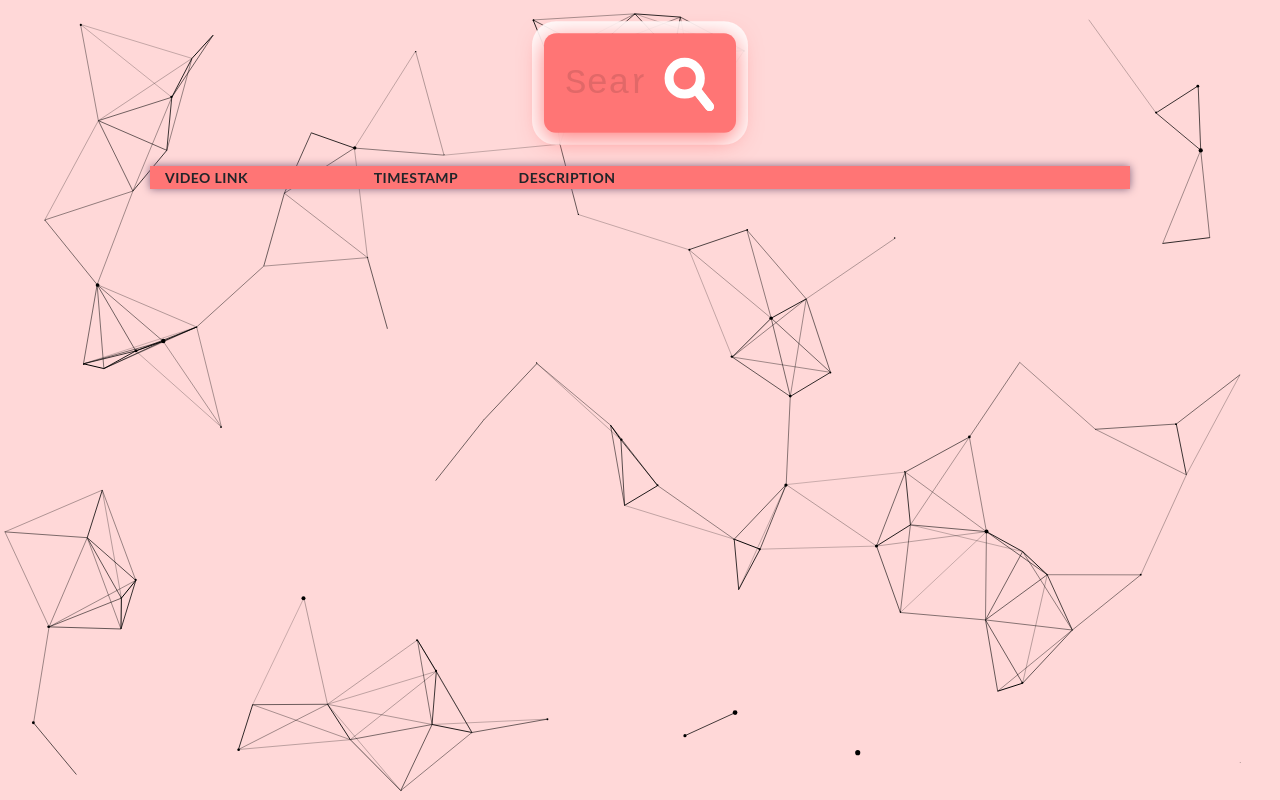
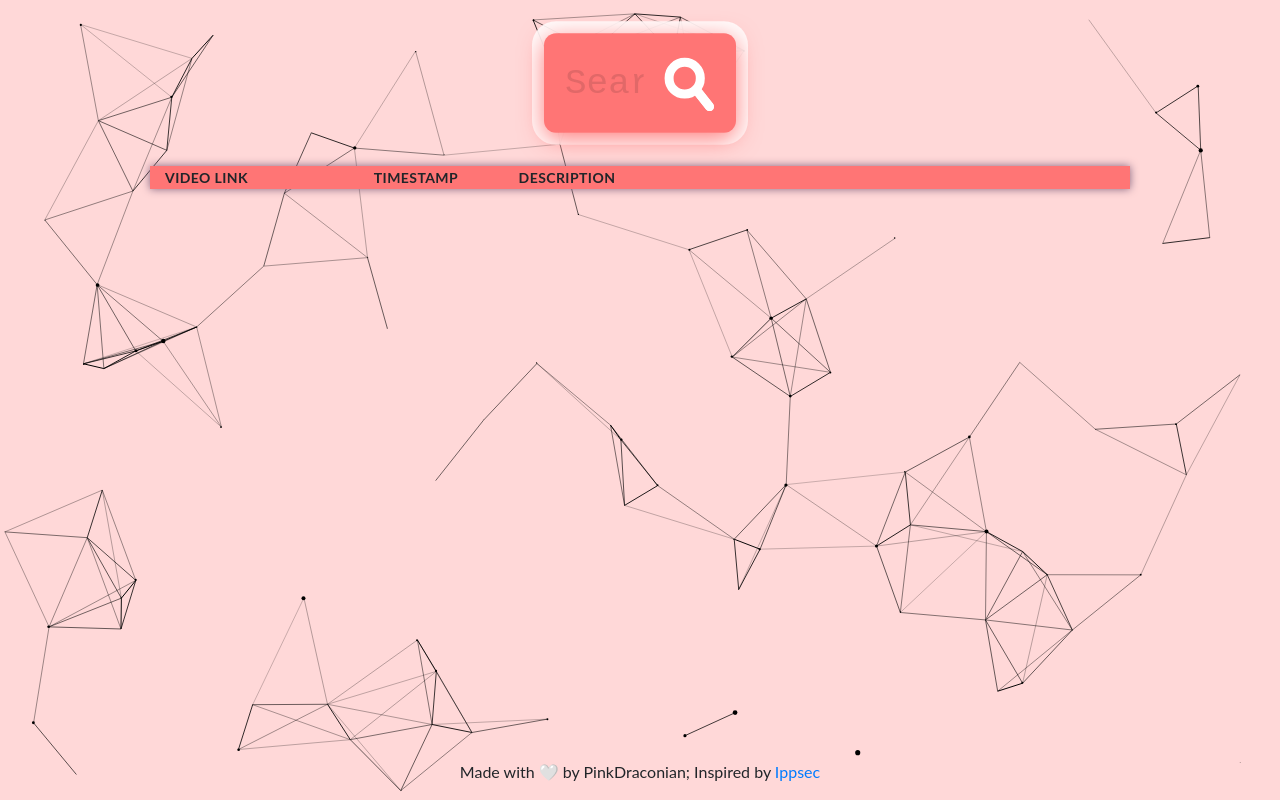
Before and after one commit to PinkDraconian/pinkdraconian, a plain HTML site: page index.html in a window 1280 px wide. Drawn offline with nearby package versions, Linux system fonts and the light colour scheme.

Commit message:
Added footer

```diff
--- a/css/table.css
+++ b/css/table.css
@@ -42,3 +42,19 @@ tr {
 .col-3 {
     width: 70%;
 }
+
+#page-container {
+    position: relative;
+    min-height: 100vh;
+}
+
+#content-wrap {
+    padding-bottom: 2.5rem;    /* Footer height */
+}
+
+#footer {
+    position: absolute;
+    bottom: 0;
+    width: 100%;
+    height: 2.5rem;            /* Footer height */
+}
--- a/index.html
+++ b/index.html
@@ -16,6 +16,8 @@
 </head>
 <body>
 
+    <div id="page-container">
+        <div id="content-wrap">
             <div id="cover">
                     <div class="tb">
                         <div class="td"><input id="search" type="text" placeholder="Search" name="q" onClick="this.select();" ondblclick="this.setSelectionRange(0, 0); this.selectionStart = this.selectionEnd = this.value.length;"></div>
@@ -37,12 +39,16 @@
                 </tr>
             </table>
             </div>
+        </div>
+        <footer id="footer" style="height:auto;">
+            <p style="text-align: center">Made with 🤍 by PinkDraconian; Inspired by <a href="https://ippsec.rocks">Ippsec</a></p>
+        </footer>
 
         <!-- Drawing canvas -->
         <!-- <canvas id="handwrittenDigitCanvas" width="280" height="280"></canvas> -->
+        <canvas class="background"></canvas>
+    </div>
 
-
-    <canvas class="background"></canvas>
 
     <!-- Optional JavaScript -->
     <!-- jQuery first, then Popper.js, then Bootstrap JS -->
```
Lines whose indentation alone changed are shown as unchanged.
